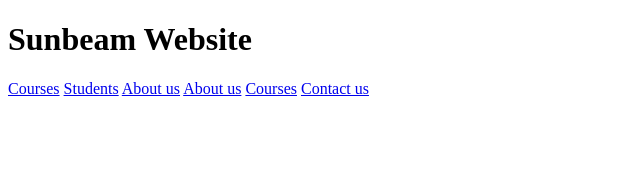
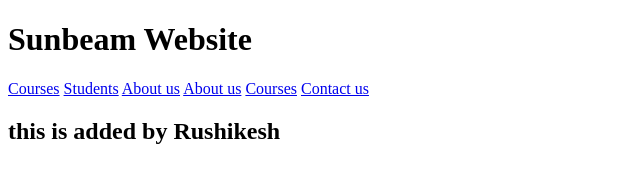
Before and after one commit to Raviumdale/sunbeam-website, a plain HTML site: page index.html in a window 1280 px wide. Shown: the whole page, without its empty margins (0-640 px from the left). Drawn offline with Linux system fonts and the light colour scheme.

Commit message:
Changes made by Rushikesh

```diff
--- a/index.html
+++ b/index.html
@@ -14,6 +14,7 @@
     <a href="contact-us.html">About us</a>
     <a href="students.html">Courses</a>
     <a href="contact-us.html">Contact us</a>
+	<h2>this is added by Rushikesh </h2>
 
 </body>
 </html>
```
